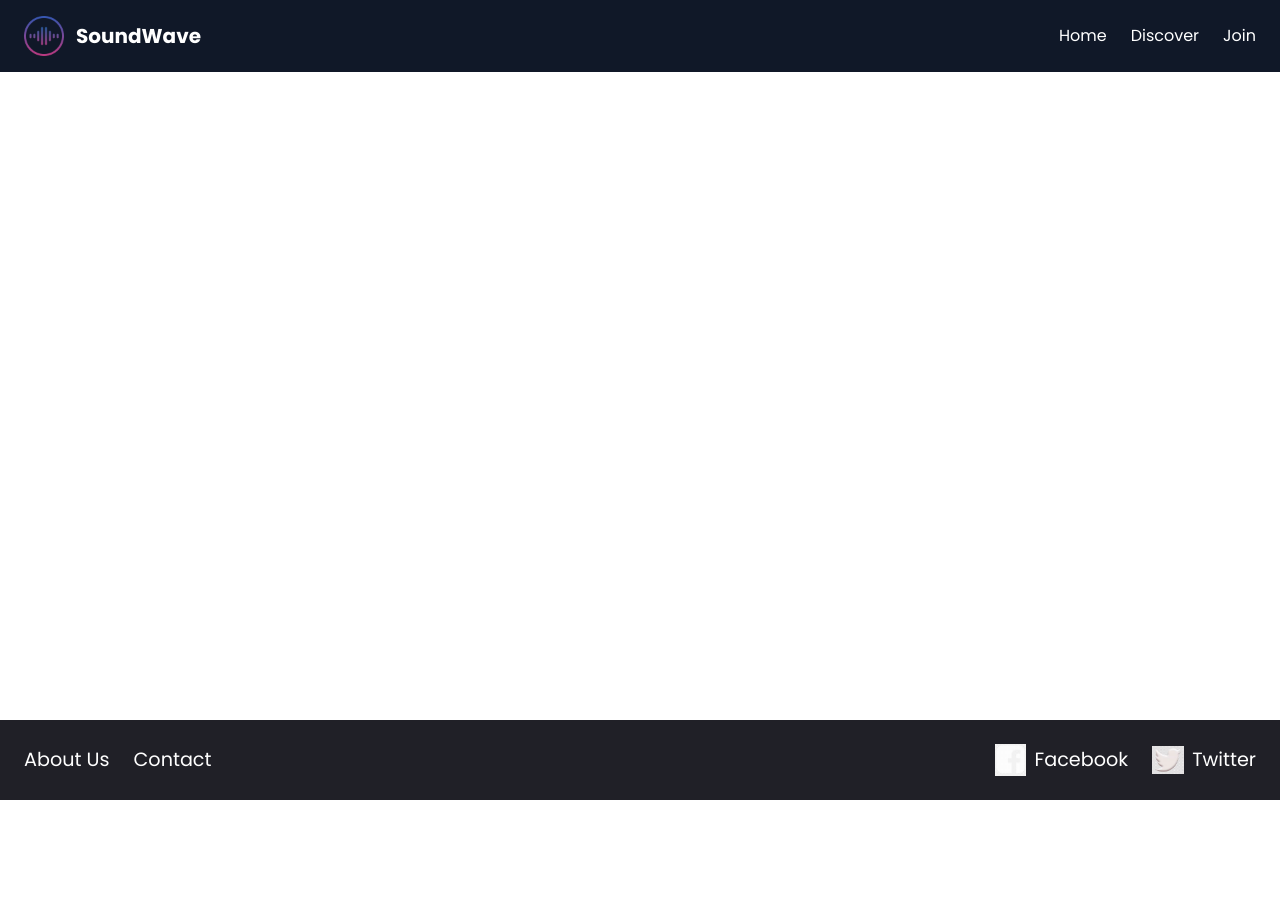
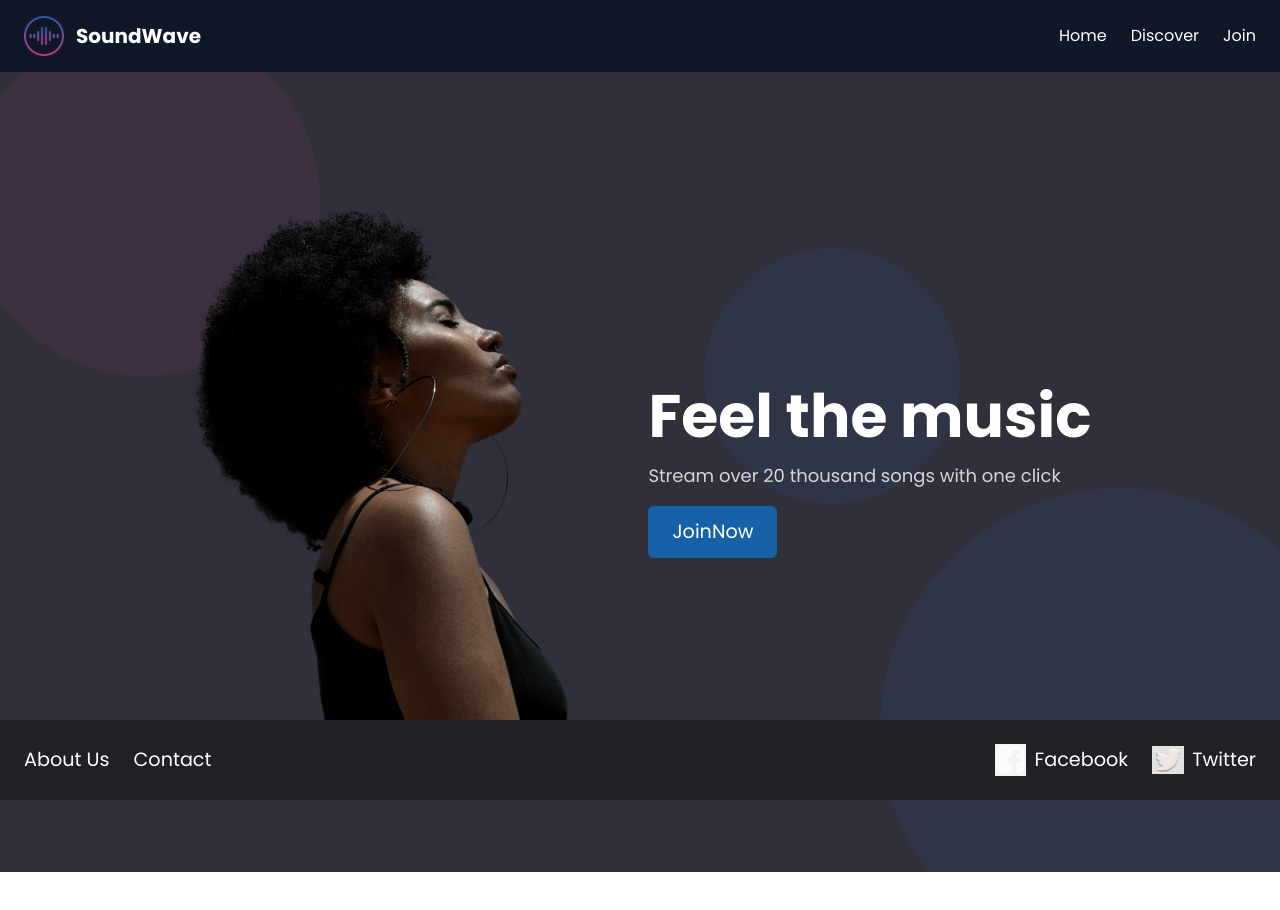
Before and after one commit to Eva-87/sound-wave, a React (Vite) app: page / in a window 1280 px wide. Shown: the top 910 px of the page. Before the commit the page ends 800 px from the top, so only its background shows below. Built offline with nearby package versions, Linux system fonts and the light colour scheme.

Commit message:
feat(home): improve UI layout and tailwind styling

```diff
--- a/src/components/atoms/Button.jsx
+++ b/src/components/atoms/Button.jsx
@@ -1,12 +1,10 @@
-import React from "react";
-
-const Button = ({ text, onClick, type = "button", disabled = false }) => {
+const Button = ({ text, onClick, type = "button", disabled = false, className = "" }) => {
   return (
     <button
       type={type}
       onClick={onClick}
       disabled={disabled}
-      className="text-white text-[1.2rem] hover:text-gray-300 transition font-poppins"
+      className={`text-white text-[1.2rem] hover:text-gray-300 transition font-poppins ${className}`}
     >
       {text}
     </button>
--- a/src/pages/Home.jsx
+++ b/src/pages/Home.jsx
@@ -1,14 +1,44 @@
-const Button = ({ text, onClick, type = "button", disabled = false, className = "" }) => {
+import Title from '../components/atoms/Title'
+import Button from '../components/atoms/Button'
+import girlImage from '../assets/landing-page-girl.png'
+
+const Home = () => {
   return (
-    <button
-      type={type}
-      onClick={onClick}
-      disabled={disabled}
-      className={className}
-    >
-      {text}
-    </button>
-  );
-};
+    <div className="relative min-h-screen bg-[#2F303A] text-white font-poppins overflow-hidden">
 
-export default Button;
+      {/* Círculos decorativos */}
+      <div className="absolute w-[22rem] h-[22rem] bg-[#bc3a801a] rounded-full top-[-3rem] left-[-2rem]"></div>
+      <div className="absolute w-[16rem] h-[16rem] bg-[#3457b21a] rounded-full top-[22%] left-[55%]"></div>
+      <div className="absolute w-[30rem] h-[30rem] bg-[#3457b21a] rounded-full bottom-[-6rem] right-[-5rem]"></div>
+
+      {/* CONTENIDO RESPONSIVE */}
+      <div className="relative z-10 flex flex-col md:flex-row-reverse items-center justify-center min-h-screen px-6 md:px-10 gap-10 md:gap-20">
+
+        {/* Texto + botón (ahora a la derecha en desktop) */}
+        <div className="flex flex-col gap-4 max-w-md text-center md:text-left">
+          <Title>Feel the music</Title>
+
+          <p className="text-lg opacity-80">
+            Stream over 20 thousand songs with one click
+          </p>
+
+          <div className="flex justify-center md:justify-start">
+            <Button
+              text="JoinNow"
+              className="px-6 py-3 rounded-md bg-[#1762A7] hover:bg-[#2180d8] focus:bg-[#2796ff] transition-colors"
+            />
+          </div>
+        </div>
+
+        {/* Imagen (ahora a la izquierda en desktop) */}
+        <img
+          src={girlImage}
+          alt="Girl listening to music"
+          className="w-[260px] sm:w-[300px] md:w-[380px] max-w-full object-contain"
+        />
+      </div>
+    </div>
+  )
+}
+
+export default Home
```
